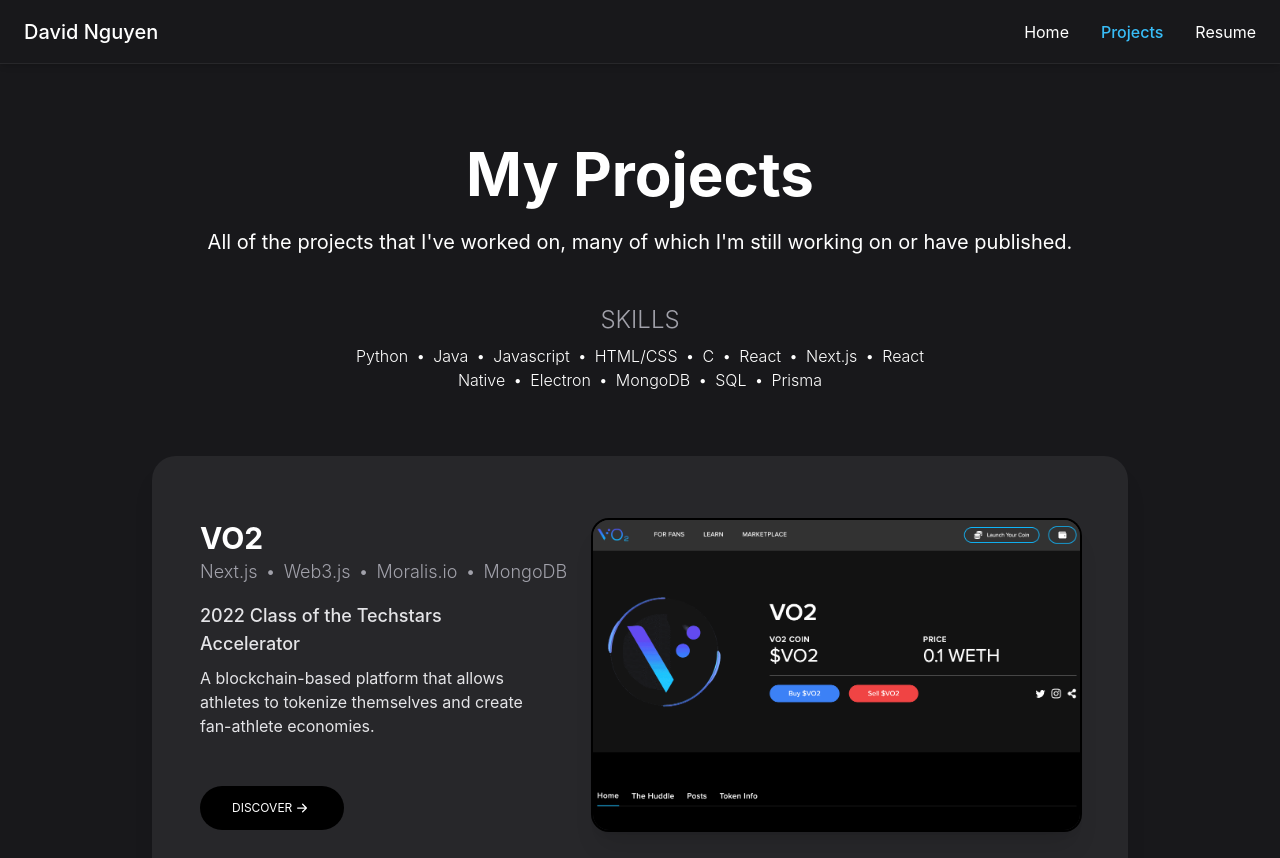
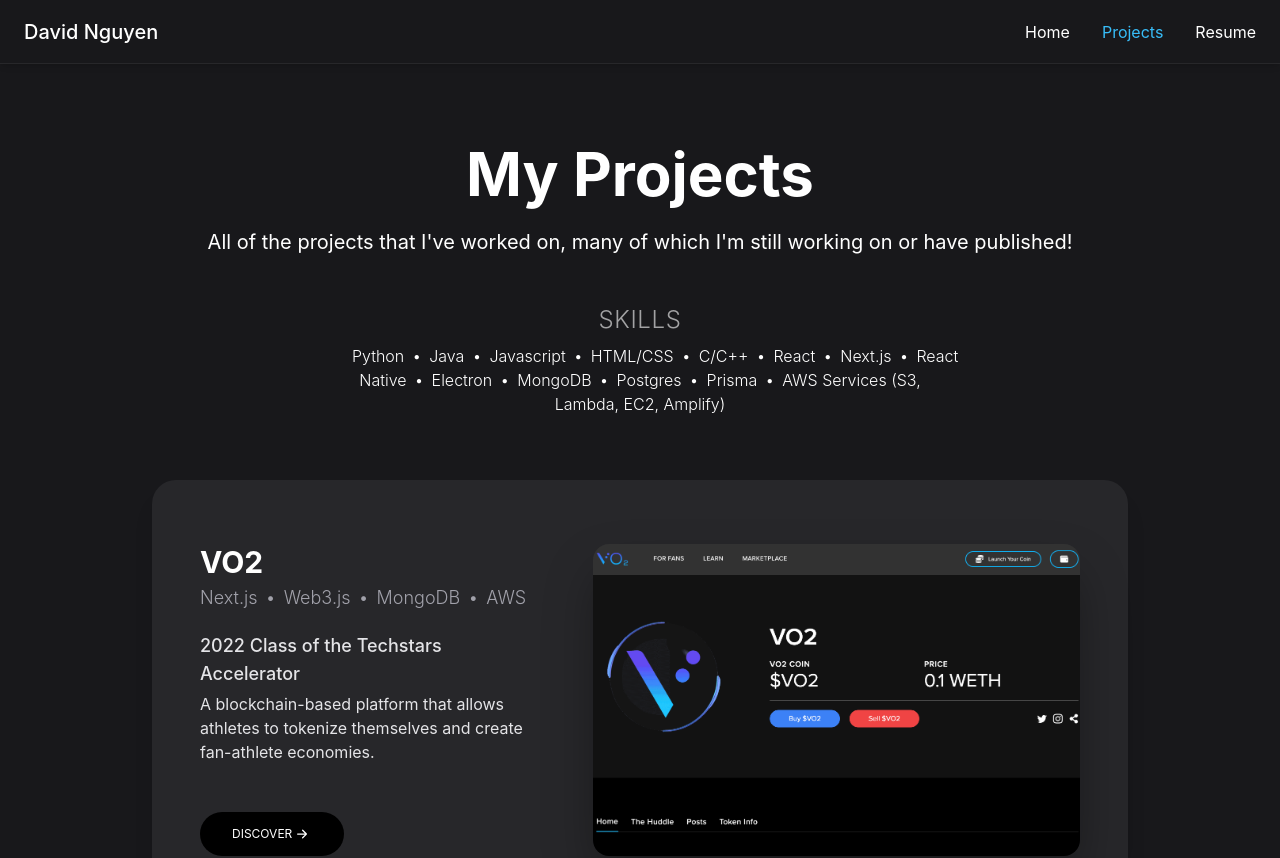
Before and after one commit to daxidngyn/portfolio, a Next.js app: page /projects in a window 1280 px wide. Shown: the top 858 px of the page. Built offline with nearby package versions, Linux system fonts and the light colour scheme.

Commit message:
minor ui updates, updated info

```diff
--- a/components/Navbar.jsx
+++ b/components/Navbar.jsx
@@ -27,16 +27,10 @@ const Navbar = () => {
         </Link>
         <div className="space-x-8 md:flex hidden">
           <Link href="/">
-            <a className={`${asPath === "/" && "text-sky-400 font-medium"}`}>
-              Home
-            </a>
+            <a className={`${asPath === "/" && "text-sky-400"}`}>Home</a>
           </Link>
           <Link href="/projects">
-            <a
-              className={`${
-                asPath === "/projects" && "text-sky-400 font-medium"
-              }`}
-            >
+            <a className={`${asPath === "/projects" && "text-sky-400"}`}>
               Projects
             </a>
           </Link>
--- a/components/ProjectCard.jsx
+++ b/components/ProjectCard.jsx
@@ -8,7 +8,7 @@ const ProjectCard = ({ title, techstack, subtitle, content, image, link }) => {
       <div className="col-span-5 flex flex-col">
         <span className="text-3xl font-bold">{title}</span>
 
-        <div className="space-x-2 mt-0.5">
+        <div className="space-x-2 mt-1">
           {techstack.map((tech, idx) => (
             <>
               <span
@@ -24,7 +24,7 @@ const ProjectCard = ({ title, techstack, subtitle, content, image, link }) => {
           ))}
         </div>
 
-        <div className="h-48 w-full relative mt-4 ring-2 ring-black rounded-2xl lg:hidden">
+        <div className="h-48 w-full relative mt-4 rounded-2xl lg:hidden shadow-2xl">
           <Image
             src={image}
             alt={title}
@@ -34,11 +34,11 @@ const ProjectCard = ({ title, techstack, subtitle, content, image, link }) => {
           />
         </div>
 
-        <span className="text-zinc-200 lg:text-lg font-medium mt-4">
+        <span className="text-zinc-200 lg:text-lg font-medium mt-5">
           {subtitle}
         </span>
 
-        <span className="text-zinc-200 mt-2">{content}</span>
+        <span className="text-zinc-200 mt-1">{content}</span>
 
         <div className="mt-12">
           <a
@@ -54,7 +54,7 @@ const ProjectCard = ({ title, techstack, subtitle, content, image, link }) => {
       </div>
 
       <div className="col-span-7">
-        <div className="h-full w-full relative shadow-xl lg:ring-2 ring-black rounded-2xl">
+        <div className="h-full w-full relative shadow-2xl drop-shadow-2xl rounded-2xl">
           <Image
             src={image}
             layout="fill"
--- a/components/ProjectCardSmall.jsx
+++ b/components/ProjectCardSmall.jsx
@@ -10,10 +10,10 @@ const ProjectCardSmall = ({ title, content, link }) => {
     >
       <span className="text-2xl font-semibold">{title}</span>
 
-      <span className="font-light mt-6">{content}</span>
+      <span className="font-light mt-6 opacity-90">{content}</span>
 
       <div className="mt-8">
-        <span className="text-xs uppercase hover:scale-95 group-hover:underline decoration-zinc-600 transition duration-300 ease-in-out flex items-center font-semibold tracking-wide">
+        <span className="text-xs uppercase group-hover:scale-95 group-hover:underline decoration-zinc-600 transition duration-300 ease-in-out flex items-center font-semibold tracking-wide">
           Learn more
           <BsArrowRightShort className="w-5 h-5 group-hover:translate-x-1 transition duration-300 ease-in-out" />
         </span>
--- a/pages/projects/index.jsx
+++ b/pages/projects/index.jsx
@@ -10,31 +10,40 @@ const techStack = [
   "Java",
   "Javascript",
   "HTML/CSS",
-  "C",
+  "C/C++",
   "React",
   "Next.js",
   "React Native",
   "Electron",
   "MongoDB",
-  "SQL",
+  "Postgres",
   "Prisma",
+  "AWS Services (S3, Lambda, EC2, Amplify)",
 ];
 
 export default function ProjectPage() {
   return (
     <div>
-      <Head></Head>
+      <Head>
+        <title>Projects - David Nguyen | Portfolio</title>
+        <meta
+          name="description"
+          content="All of the projects that I've worked on, many of which I'm still working on or have published!"
+        />
+        <meta property="og:url" content="https://davidnguyen.at/projects" />
+        <meta property="og:image" content="/portrait.jpg" />
+      </Head>
       <main className="max-w-5xl mx-auto py-20 px-4 md:px-6">
         <div className="text-center pb-12">
           <h1 className="text-5xl md:text-6xl font-bold pb-6">My Projects</h1>
           <span className="text-lg md:text-xl">
             All of the projects that I&apos;ve worked on, many of which I&apos;m
-            still working on or have published.
+            still working on or have published!
           </span>
         </div>
 
         <div className="text-center">
-          <span className="text-xl md:text-2xl uppercase text-zinc-400 font-light">
+          <span className="text-xl md:text-2xl uppercase opacity-60 font-light tracking-wide">
             Skills
           </span>
           <div className="space-x-2 mt-2 max-w-xl mx-auto flex flex-wrap justify-center md:block">
--- a/projects.json
+++ b/projects.json
@@ -6,7 +6,7 @@
       "content": "A blockchain-based platform that allows athletes to tokenize themselves and create fan-athlete economies.",
       "date": "Oct 2021 - Present",
       "images": ["/vo2/vo2-1.png"],
-      "technologies": ["Next.js", "Web3.js", "Moralis.io", "MongoDB"],
+      "technologies": ["Next.js", "Web3.js", "MongoDB", "AWS"],
       "roles": ["Cofounder", "Head Engineer"],
       "link": "https://vo2.fans",
       "key": "vo2"
@@ -20,7 +20,7 @@
       "technologies": ["Next.js"],
       "roles": ["Founder"],
       "link": "https://wordlemon.com",
-      "key": "vo2"
+      "key": "wordlemon"
     },
     {
       "title": "Dapper",
```
